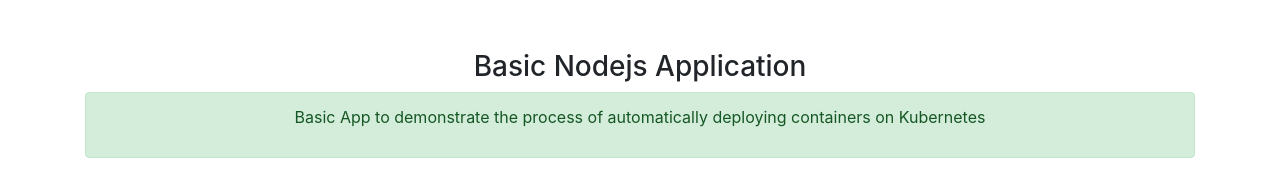
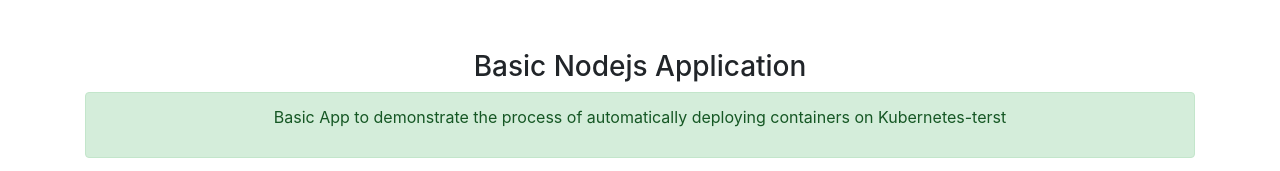
Before and after one commit to ppitonak/oc-pipe, a website: page index.html in a window 1280 px wide. Shown: the top 171 px of the page. Drawn offline with nearby package versions, Linux system fonts and the light colour scheme.

Commit message:
Update index.html

```diff
--- a/index.html
+++ b/index.html
@@ -15,7 +15,7 @@
         <div class="panel-body">
           <div class="alert alert-success">
             <p class="text-center">
-              Basic App to demonstrate the process of automatically deploying containers on Kubernetes</p>
+              Basic App to demonstrate the process of automatically deploying containers on Kubernetes-terst</p>
           </div>
 
           <div class="text-center">
```
